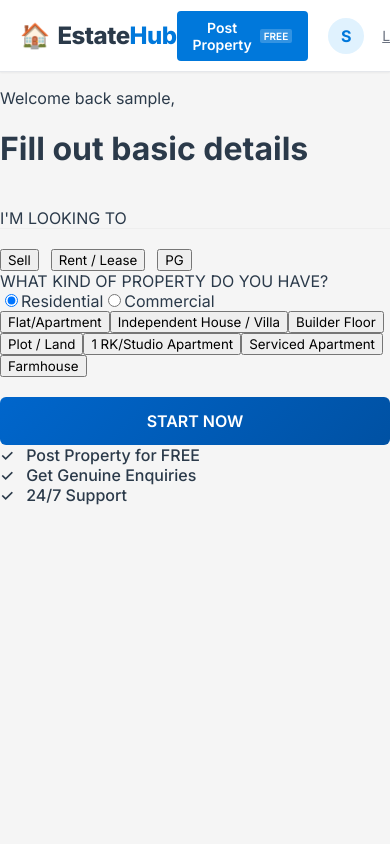
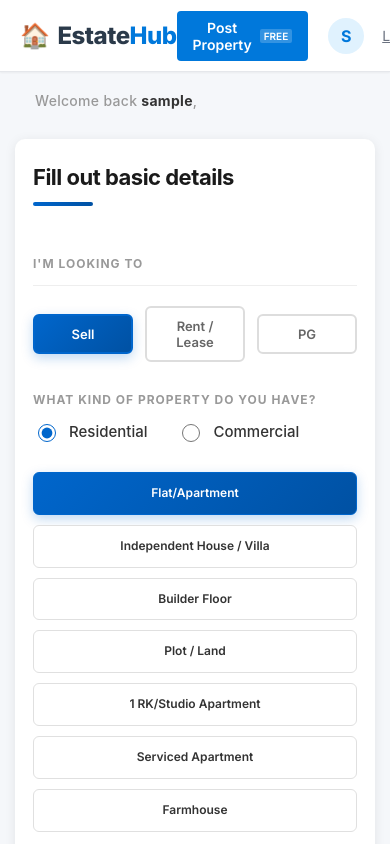
Before and after one commit to TarangPatel19273/Online-RealEstate-System, a React (Create React App) app in the folder real-estate-frontend-master/Desktop/real-estate-frontend/: page /sell-property in a window 390 px wide. Shown: the top 844 px of the page. Built offline with nearby package versions, Linux system fonts and the light colour scheme; sample sign-in values are in the browser's storage.

Commit message:
PropertyListing Form css file

```diff
--- a/real-estate-frontend-master/Desktop/real-estate-frontend/src/components/PropertyListingForm.css
+++ b/real-estate-frontend-master/Desktop/real-estate-frontend/src/components/PropertyListingForm.css
@@ -1,262 +1,249 @@
+/* ===== MAIN CONTAINER ===== */
 .property-listing-form-container {
-  display: flex;
   min-height: 100vh;
-  background: #f5f5f5;
-}
-
-/* ===== LEFT SECTION - MARKETING CONTENT ===== */
-.marketing-section {
-  flex: 1;
-  background: linear-gradient(135deg, #0066cc 0%, #0051a3 100%);
-  color: white;
-  padding: 60px 40px;
+  background: #f5f7fa;
+  padding: 40px 20px;
   display: flex;
   align-items: center;
   justify-content: center;
+  font-family: -apple-system, BlinkMacSystemFont, 'Segoe UI', 'Roboto', 'Oxygen', 'Ubuntu', 'Cantarell', sans-serif;
 }
 
-.marketing-content {
-  max-width: 450px;
+.form-wrapper {
+  width: 100%;
+  max-width: 1000px;
 }
 
-.marketing-title {
-  font-size: 42px;
-  font-weight: 700;
-  margin-bottom: 20px;
-  line-height: 1.2;
+/* ===== WELCOME SECTION ===== */
+.welcome-section {
+  margin-bottom: 30px;
+  padding: 0 20px;
 }
 
-.marketing-highlight {
-  font-size: 28px;
+.welcome-text {
+  font-size: 15px;
+  color: #999;
+  margin: 0;
+  font-weight: 500;
+  letter-spacing: 0.3px;
+}
+
+.owner-name {
+  font-weight: 700;
+  color: #333;
+}
+
+/* ===== FORM CARD ===== */
+.form-card {
+  background: white;
+  border-radius: 12px;
+  box-shadow: 0 2px 12px rgba(0, 0, 0, 0.08);
+  padding: 50px 40px;
+  margin-bottom: 30px;
+  animation: slideUp 0.4s ease-out;
+}
+
+@keyframes slideUp {
+  from {
+    opacity: 0;
+    transform: translateY(20px);
+  }
+  to {
+    opacity: 1;
+    transform: translateY(0);
+  }
+}
+
+/* ===== FORM HEADER ===== */
+.form-header {
+  margin-bottom: 50px;
+}
+
+.form-title {
+  font-size: 32px;
+  font-weight: 700;
+  color: #1a1a1a;
+  margin: 0 0 15px 0;
+  letter-spacing: -0.5px;
+}
+
+.form-title-underline {
+  width: 60px;
+  height: 4px;
+  background: linear-gradient(90deg, #0066cc 0%, #0051a3 100%);
+  border-radius: 2px;
+}
+
+/* ===== FORM SECTION BOXES ===== */
+.form-section-box {
   margin-bottom: 40px;
 }
 
-.highlight-text {
-  color: #00d4ff;
-  font-weight: 600;
+.section-label {
+  display: block;
+  font-size: 13px;
+  font-weight: 700;
+  color: #999;
+  text-transform: uppercase;
+  letter-spacing: 1px;
+  margin-bottom: 18px;
 }
 
-.benefits-list {
-  display: flex;
-  flex-direction: column;
-  gap: 16px;
-  margin-bottom: 60px;
-}
-
-.benefit-item {
-  display: flex;
-  align-items: center;
-  gap: 12px;
-  font-size: 16px;
-  font-weight: 500;
-}
-
-.checkmark {
-  display: inline-flex;
-  align-items: center;
-  justify-content: center;
-  width: 24px;
-  height: 24px;
-  background: rgba(255, 255, 255, 0.2);
-  border-radius: 50%;
-  font-size: 14px;
-  font-weight: bold;
-  color: #00d4ff;
-  flex-shrink: 0;
-}
-
-.illustration {
-  text-align: center;
-}
-
-.illustration-placeholder {
-  font-size: 80px;
-  opacity: 0.8;
-}
-
-/* ===== RIGHT SECTION - FORM ===== */
-.form-section {
-  flex: 1;
-  background: white;
-  padding: 60px 40px;
-  display: flex;
-  align-items: center;
-  justify-content: center;
-}
-
-.form-card {
-  width: 100%;
-  max-width: 400px;
-}
-
-.form-header {
-  margin-bottom: 40px;
-}
-
-.form-header h2 {
-  font-size: 24px;
-  font-weight: 700;
-  color: #333;
-  margin-bottom: 8px;
-}
-
-.form-subtitle {
-  font-size: 14px;
-  color: #666;
-  font-weight: 500;
-}
-
-/* ===== FORM GROUPS ===== */
-.form-group {
-  margin-bottom: 32px;
-}
-
-.form-label {
-  display: block;
-  font-size: 14px;
-  font-weight: 600;
-  color: #333;
-  margin-bottom: 16px;
-}
-
-/* ===== LISTING TYPE RADIO GROUP ===== */
-.radio-group {
+/* ===== BUTTON GROUP (Sell, Rent, PG) ===== */
+.button-group {
   display: flex;
   gap: 16px;
   flex-wrap: wrap;
 }
 
-.radio-option {
+.option-button {
+  padding: 12px 28px;
+  border: 2px solid #ddd;
+  background: white;
+  border-radius: 6px;
+  font-size: 15px;
+  font-weight: 600;
+  color: #666;
+  cursor: pointer;
+  transition: all 0.3s ease;
+  min-width: 140px;
+  text-align: center;
+}
+
+.option-button:hover {
+  border-color: #0066cc;
+  color: #0066cc;
+  background: #f0f7ff;
+}
+
+.option-button.active {
+  background: linear-gradient(135deg, #0066cc 0%, #0051a3 100%);
+  color: white;
+  border-color: #0066cc;
+  box-shadow: 0 4px 12px rgba(0, 102, 204, 0.25);
+}
+
+/* ===== RADIO INLINE GROUP ===== */
+.radio-inline-group {
+  display: flex;
+  gap: 40px;
+  flex-wrap: wrap;
+}
+
+.radio-inline {
   display: flex;
   align-items: center;
-  gap: 8px;
+  gap: 10px;
   cursor: pointer;
-  font-size: 14px;
-  color: #555;
+  font-size: 15px;
+  color: #333;
+  font-weight: 500;
 }
 
-.radio-option input[type="radio"] {
+.radio-inline input[type="radio"] {
+  width: 18px;
+  height: 18px;
   cursor: pointer;
-  width: 16px;
-  height: 16px;
   accent-color: #0066cc;
 }
 
-/* ===== PROPERTY TYPE GROUP ===== */
-.property-type-group {
-  margin-bottom: 24px;
+/* ===== CATEGORY SECTION ===== */
+.category-section {
+  margin-bottom: 40px;
 }
 
-.checkbox-options {
-  display: flex;
-  gap: 16px;
-  flex-wrap: wrap;
-  margin-bottom: 16px;
+.category-grid {
+  display: grid;
+  grid-template-columns: repeat(2, 1fr);
+  gap: 15px;
 }
 
-.checkbox-option {
-  display: flex;
-  align-items: center;
-  gap: 8px;
+.category-button {
+  padding: 16px 18px;
+  border: 1px solid #e0e0e0;
+  background: white;
+  border-radius: 6px;
+  font-size: 14px;
+  font-weight: 600;
+  color: #333;
   cursor: pointer;
-  font-size: 14px;
-  color: #555;
-  padding: 8px 0;
+  transition: all 0.3s ease;
+  text-align: center;
+  line-height: 1.4;
 }
 
-.checkbox-option input[type="radio"] {
-  cursor: pointer;
-  width: 16px;
-  height: 16px;
-  accent-color: #0066cc;
+.category-button:hover {
+  border-color: #0066cc;
+  background: #f0f7ff;
+  transform: translateY(-2px);
+  box-shadow: 0 4px 12px rgba(0, 102, 204, 0.15);
 }
 
-/* ===== CATEGORY OPTIONS ===== */
-.category-options {
-  display: grid;
-  grid-template-columns: 1fr 1fr;
-  gap: 12px;
+.category-button.active {
+  background: linear-gradient(135deg, #0066cc 0%, #0051a3 100%);
+  color: white;
+  border-color: #0066cc;
+  box-shadow: 0 4px 12px rgba(0, 102, 204, 0.25);
 }
 
-.category-option {
-  display: flex;
-  align-items: flex-start;
-  gap: 8px;
-  cursor: pointer;
-  font-size: 13px;
-  color: #555;
-  padding: 10px;
-  border: 1px solid #e0e0e0;
-  border-radius: 6px;
-  transition: all 0.3s ease;
-}
-
-.category-option:hover {
-  background: #f9f9f9;
-  border-color: #0066cc;
-}
-
-.category-option input[type="radio"] {
-  cursor: pointer;
-  width: 16px;
-  height: 16px;
-  margin-top: 2px;
-  accent-color: #0066cc;
-  flex-shrink: 0;
-}
-
-/* ===== SUBMIT BUTTON ===== */
+/* ===== START BUTTON ===== */
 .btn-start-now {
   width: 100%;
-  padding: 14px 20px;
+  padding: 16px 24px;
   background: linear-gradient(135deg, #0066cc 0%, #0051a3 100%);
   color: white;
   border: none;
   border-radius: 6px;
   font-size: 16px;
-  font-weight: 600;
+  font-weight: 700;
   cursor: pointer;
   transition: all 0.3s ease;
+  text-transform: uppercase;
+  letter-spacing: 0.5px;
   margin-top: 20px;
 }
 
 .btn-start-now:hover {
   transform: translateY(-2px);
-  box-shadow: 0 8px 16px rgba(0, 102, 204, 0.3);
+  box-shadow: 0 8px 20px rgba(0, 102, 204, 0.3);
 }
 
 .btn-start-now:active {
   transform: translateY(0);
 }
 
-/* ===== RESPONSIVE DESIGN ===== */
-@media (max-width: 1024px) {
-  .property-listing-form-container {
-    flex-direction: column;
-  }
+/* ===== BENEFITS FOOTER ===== */
+.benefits-footer {
+  display: flex;
+  gap: 40px;
+  padding: 0 20px;
+  flex-wrap: wrap;
+  justify-content: center;
+}
 
-  .marketing-section {
-    padding: 40px;
-    min-height: 400px;
-  }
+.benefit-item {
+  display: flex;
+  align-items: center;
+  gap: 10px;
+  font-size: 14px;
+  color: #666;
+  font-weight: 500;
+}
 
-  .form-section {
-    padding: 40px;
-    min-height: 600px;
-  }
+.benefit-icon {
+  display: inline-flex;
+  align-items: center;
+  justify-content: center;
+  width: 24px;
+  height: 24px;
+  background: linear-gradient(135deg, #0066cc 0%, #0051a3 100%);
+  color: white;
+  border-radius: 50%;
+  font-size: 12px;
+  font-weight: 700;
+  flex-shrink: 0;
+}
 
-  .marketing-title {
-    font-size: 32px;
-  }
-
-  .marketing-highlight {
-    font-size: 22px;
-  }
-
-  .category-options {
-    grid-template-columns: 1fr;
-  }
-}
 /* ===== MODAL STYLES ===== */
 .modal-overlay {
   position: fixed;
@@ -270,6 +257,7 @@
   justify-content: center;
   z-index: 1000;
   animation: fadeIn 0.3s ease;
+  padding: 20px;
 }
 
 @keyframes fadeIn {
@@ -285,10 +273,22 @@
   background: white;
   border-radius: 12px;
   box-shadow: 0 10px 40px rgba(0, 0, 0, 0.2);
-  animation: slideUp 0.3s ease;
-  max-width: 500px;
-  width: 90%;
+  animation: popUp 0.3s ease;
+  max-width: 480px;
+  width: 100%;
   position: relative;
+  overflow: hidden;
+}
+
+@keyframes popUp {
+  from {
+    opacity: 0;
+    transform: scale(0.95);
+  }
+  to {
+    opacity: 1;
+    transform: scale(1);
+  }
 }
 
 .user-type-modal {
@@ -297,33 +297,34 @@
 
 .modal-header {
   text-align: center;
-  margin-bottom: 30px;
+  margin-bottom: 35px;
 }
 
 .modal-header h3 {
   font-size: 24px;
   font-weight: 700;
-  color: #333;
-  margin-bottom: 8px;
+  color: #1a1a1a;
+  margin: 0 0 10px 0;
 }
 
 .modal-description {
   font-size: 14px;
   color: #666;
   margin: 0;
+  font-weight: 500;
 }
 
 .modal-body {
   display: flex;
   flex-direction: column;
-  gap: 12px;
+  gap: 14px;
 }
 
 .user-type-button {
   display: flex;
   align-items: center;
   gap: 16px;
-  padding: 16px 20px;
+  padding: 18px 20px;
   border: 2px solid #e0e0e0;
   border-radius: 8px;
   background: white;
@@ -339,14 +340,15 @@
   box-shadow: 0 4px 12px rgba(0, 102, 204, 0.15);
 }
 
-.user-type-button.owner:active,
-.user-type-button.broker:active {
-  transform: translateY(0);
+.user-type-button.owner {
+  margin-bottom: 8px;
 }
 
 .user-type-icon {
-  font-size: 32px;
+  font-size: 36px;
   flex-shrink: 0;
+  display: flex;
+  align-items: center;
 }
 
 .user-type-text {
@@ -356,26 +358,26 @@
 .user-type-title {
   font-size: 16px;
   font-weight: 700;
-  color: #333;
+  color: #1a1a1a;
   margin-bottom: 4px;
 }
 
 .user-type-subtitle {
   font-size: 13px;
-  color: #666;
+  color: #999;
 }
 
 .modal-close {
   position: absolute;
   top: 16px;
   right: 16px;
-  width: 32px;
-  height: 32px;
+  width: 36px;
+  height: 36px;
   border: none;
   background: #f5f5f5;
   border-radius: 50%;
   cursor: pointer;
-  font-size: 18px;
+  font-size: 20px;
   color: #666;
   display: flex;
   align-items: center;
@@ -387,43 +389,121 @@
   background: #e0e0e0;
   color: #333;
 }
+
+/* ===== RESPONSIVE DESIGN ===== */
 @media (max-width: 768px) {
-  .marketing-section {
-    padding: 30px;
-    min-height: auto;
+  .form-wrapper {
+    max-width: 100%;
   }
 
-  .form-section {
-    padding: 30px;
-    min-height: auto;
+  .form-card {
+    padding: 35px 25px;
+    margin-bottom: 20px;
   }
 
-  .marketing-title {
-    font-size: 28px;
+  .form-title {
+    font-size: 26px;
+    margin-bottom: 12px;
   }
 
-  .marketing-highlight {
-    font-size: 18px;
+  .form-section-box {
+    margin-bottom: 30px;
   }
 
-  .benefits-list {
-    margin-bottom: 40px;
-  }
-
-  .form-header h2 {
-    font-size: 20px;
-  }
-
-  .radio-group {
-    flex-direction: column;
+  .button-group {
     gap: 12px;
   }
 
-  .checkbox-options {
-    flex-direction: column;
+  .option-button {
+    flex: 1;
+    min-width: 100px;
+    padding: 10px 16px;
+    font-size: 14px;
   }
 
-  .category-options {
+  .category-grid {
     grid-template-columns: 1fr;
+    gap: 12px;
+  }
+
+  .category-button {
+    padding: 14px 16px;
+    font-size: 13px;
+  }
+
+  .radio-inline-group {
+    gap: 30px;
+  }
+
+  .benefits-footer {
+    gap: 20px;
+    padding: 0;
+    flex-direction: column;
+    align-items: center;
+  }
+
+  .welcome-text {
+    font-size: 14px;
+  }
+
+  .user-type-modal {
+    padding: 30px 20px;
+  }
+
+  .modal-header h3 {
+    font-size: 20px;
   }
 }
+
+@media (max-width: 480px) {
+  .property-listing-form-container {
+    padding: 20px 15px;
+  }
+
+  .form-card {
+    padding: 25px 18px;
+    border-radius: 10px;
+  }
+
+  .form-title {
+    font-size: 22px;
+  }
+
+  .section-label {
+    font-size: 12px;
+    margin-bottom: 14px;
+  }
+
+  .option-button {
+    padding: 10px 14px;
+    font-size: 13px;
+    min-width: unset;
+  }
+
+  .category-grid {
+    gap: 10px;
+  }
+
+  .category-button {
+    padding: 12px 14px;
+    font-size: 12px;
+  }
+
+  .btn-start-now {
+    padding: 14px 20px;
+    font-size: 14px;
+  }
+
+  .benefits-footer {
+    gap: 15px;
+    font-size: 13px;
+  }
+
+  .modal-content {
+    max-width: 90%;
+  }
+
+  .user-type-modal {
+    padding: 25px 18px;
+  }
+}
```
